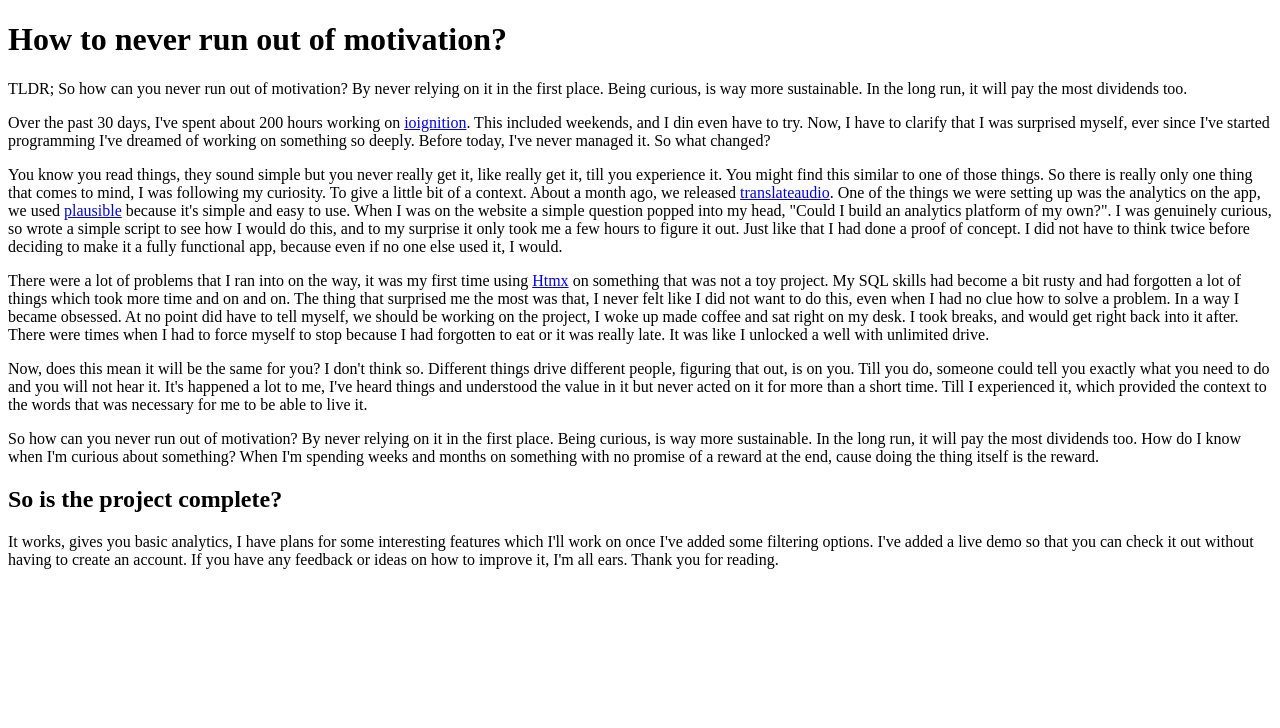
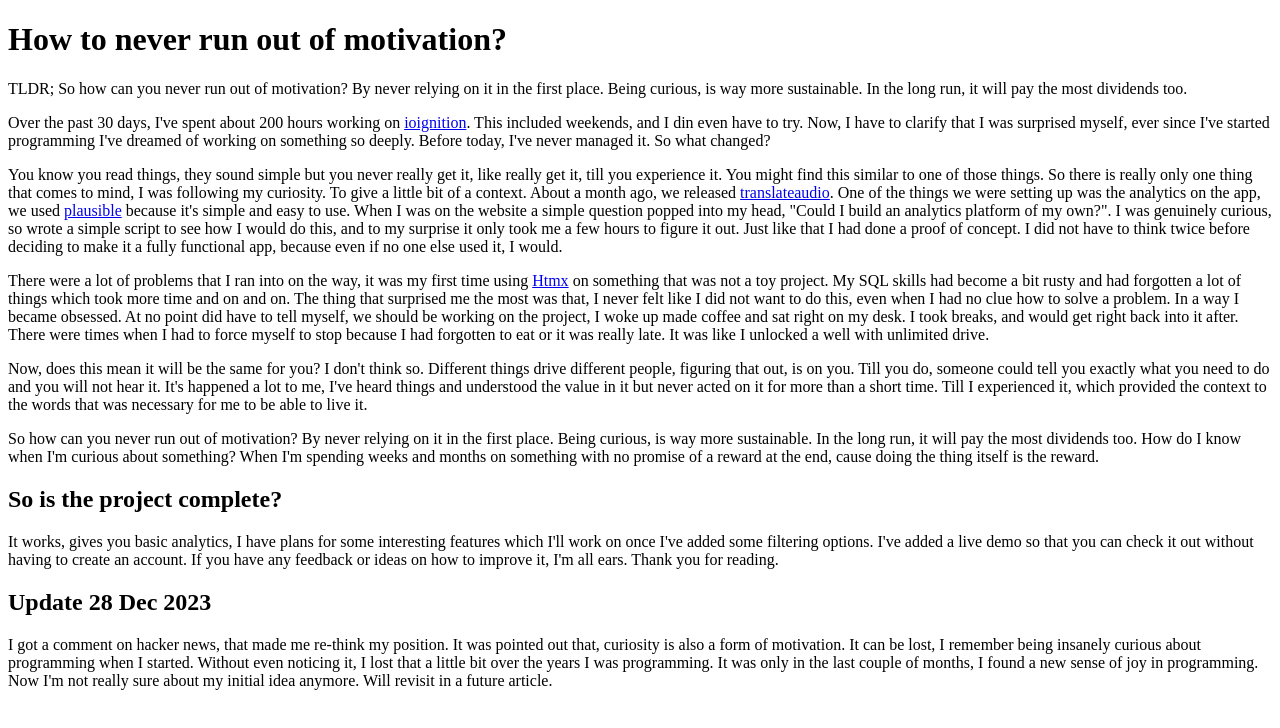
Before and after one commit to Cijin/seagin, a Next.js app: page /buildpublic/ioIgnition/limitless in a window 1280 px wide. Shown: the top 728 px of the page. Built offline with nearby package versions, Linux system fonts and the light colour scheme.

Commit message:
update limitless

```diff
--- a/pages/buildpublic/ioIgnition/limitless.mdx
+++ b/pages/buildpublic/ioIgnition/limitless.mdx
@@ -16,3 +16,9 @@ So how can you never run out of motivation? By never relying on it in the first
 ## So is the project complete?
 
 It works, gives you basic analytics, I have plans for some interesting features which I'll work on once I've added some filtering options. I've added a live demo so that you can check it out without having to create an account. If you have any feedback or ideas on how to improve it, I'm all ears. Thank you for reading.
+
+## Update 28 Dec 2023
+
+I got a comment on hacker news, that made me re-think my position. It was pointed out that, curiosity is also a form of motivation. It can be lost, I remember being insanely curious about
+programming when I started. Without even noticing it, I lost that a little bit over the years I was programming. It was only in the last couple of months, I found a new sense of joy in programming.
+Now I'm not really sure about my initial idea anymore. Will revisit in a future article.
```
